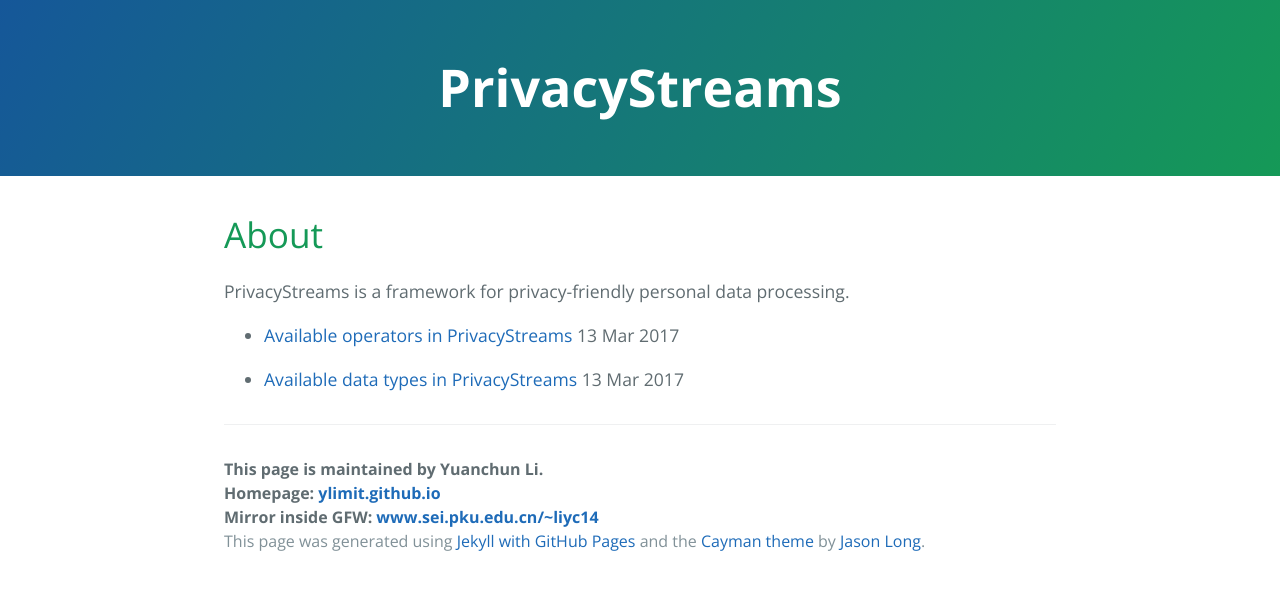
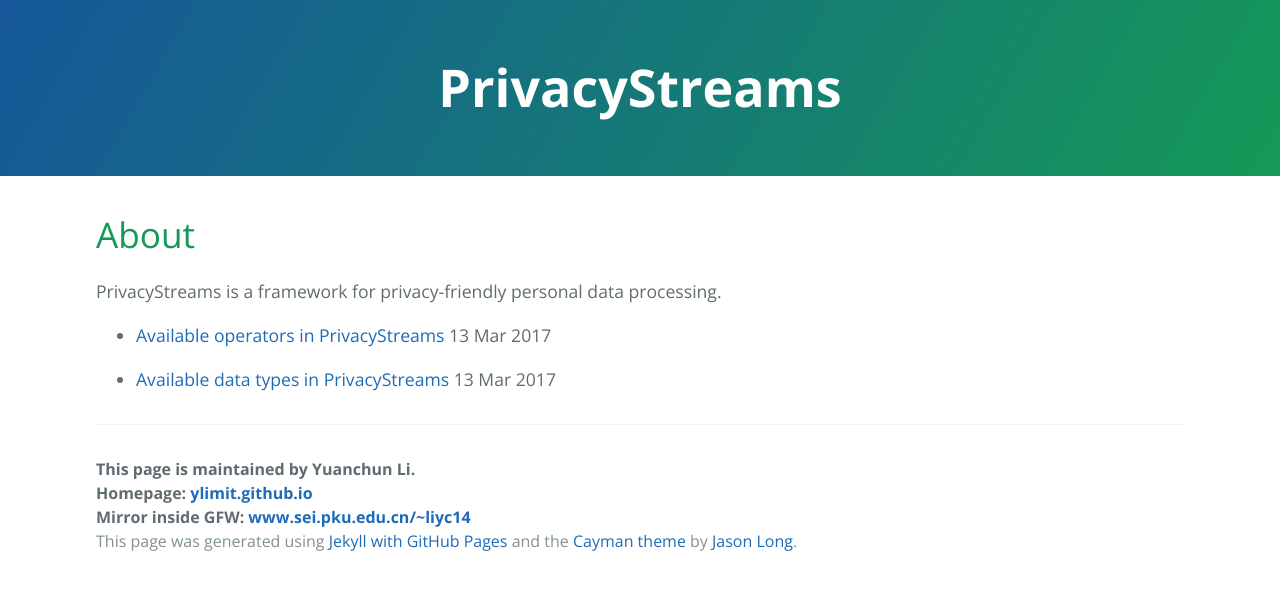
Before and after one commit to PrivacyStreams/PrivacyStreams.github.io, a Jekyll site: the page built from index.md, in a window 1280 px wide. Shown: the top 590 px of the page. Built offline with Jekyll 4.4.1, drawn with Linux system fonts in a browser that asks for light colours.

Commit message:
change stylesheet

```diff
--- a/stylesheets/stylesheet.css
+++ b/stylesheets/stylesheet.css
@@ -209,7 +209,7 @@
 
 @media screen and (min-width: 64em) {
   .main-content {
-    max-width: 64rem;
+    /*max-width: 64rem;*/
     padding: 2rem 6rem;
     margin: 0 auto;
     font-size: 1.1rem; } }
```
